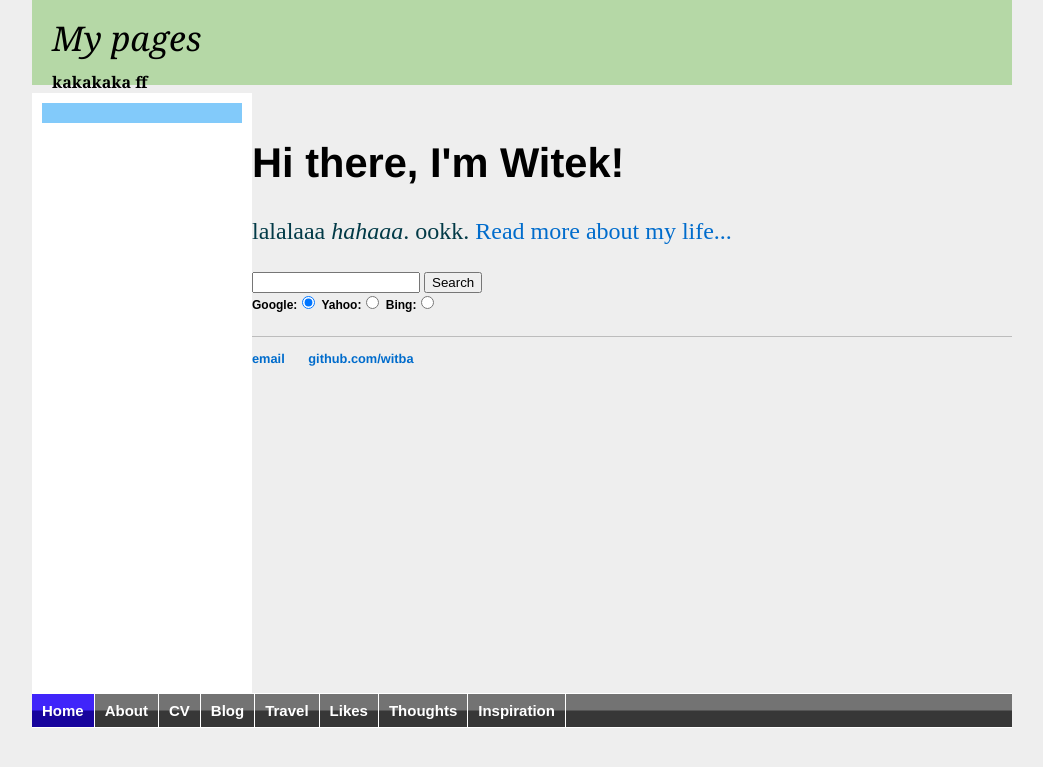
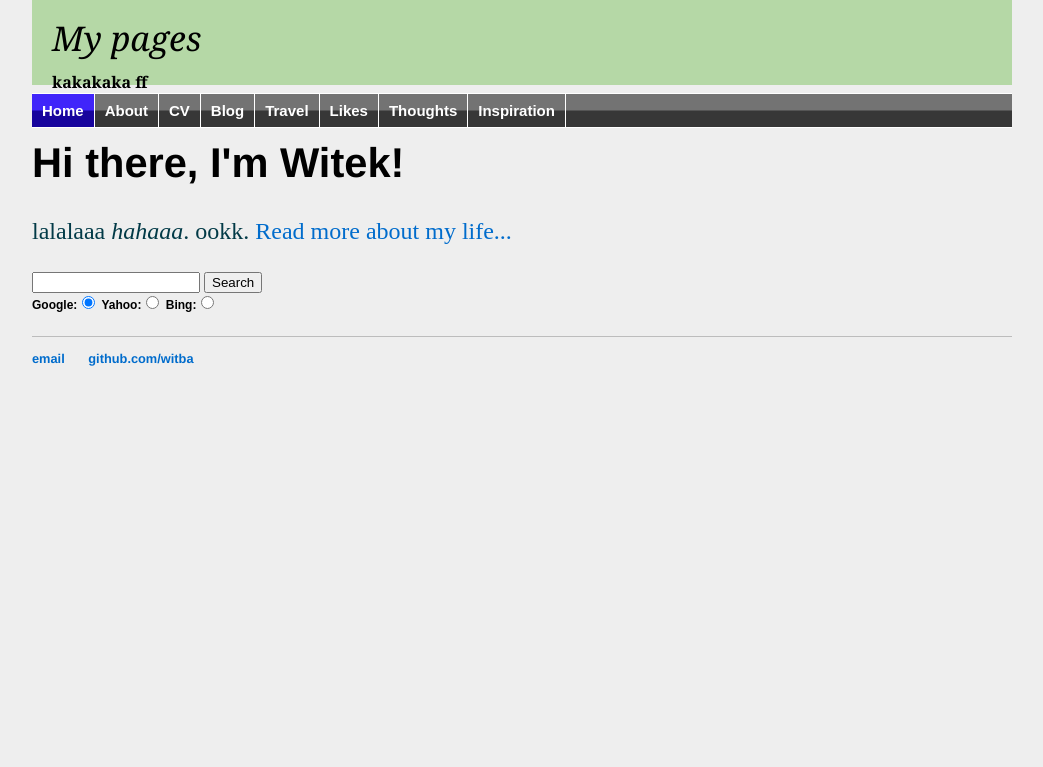
Before and after one commit to witba/witba.github.io, a Jekyll site: the page built from index.html, in a window 1280 px wide. Shown: the top 767 px of the page, without its empty margins (118-1161 px from the left). Built offline with Jekyll 4.4.1, drawn with Linux system fonts in a browser that asks for light colours.

Commit message:
Update default.html

```diff
--- a/_layouts/default.html
+++ b/_layouts/default.html
@@ -34,11 +34,6 @@
 
  <div id="style_content">
 
-<div id="style_left_column">
-  <div class="section_box" align="letf">
-  </div>
-</div>
-
 <div class="container">
 
   {{ content }}
```
